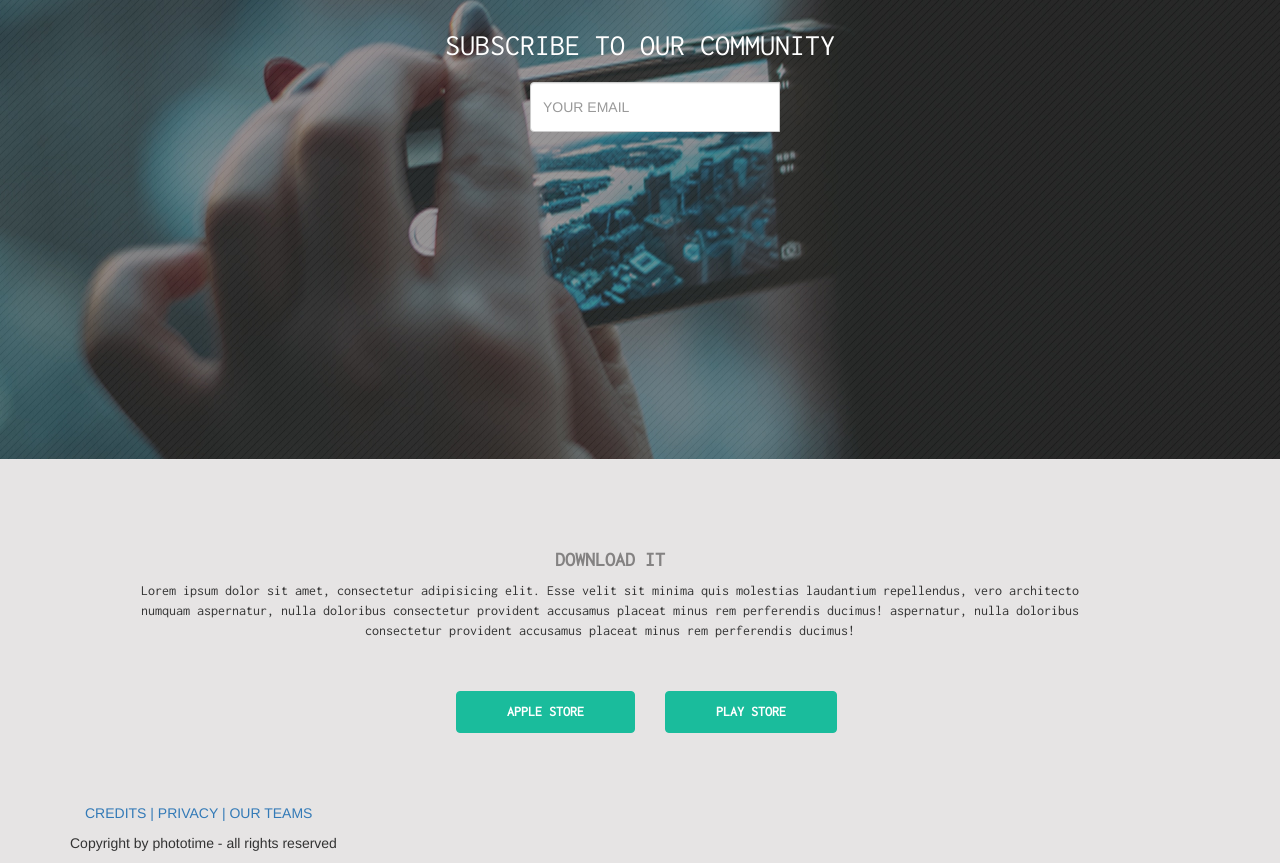
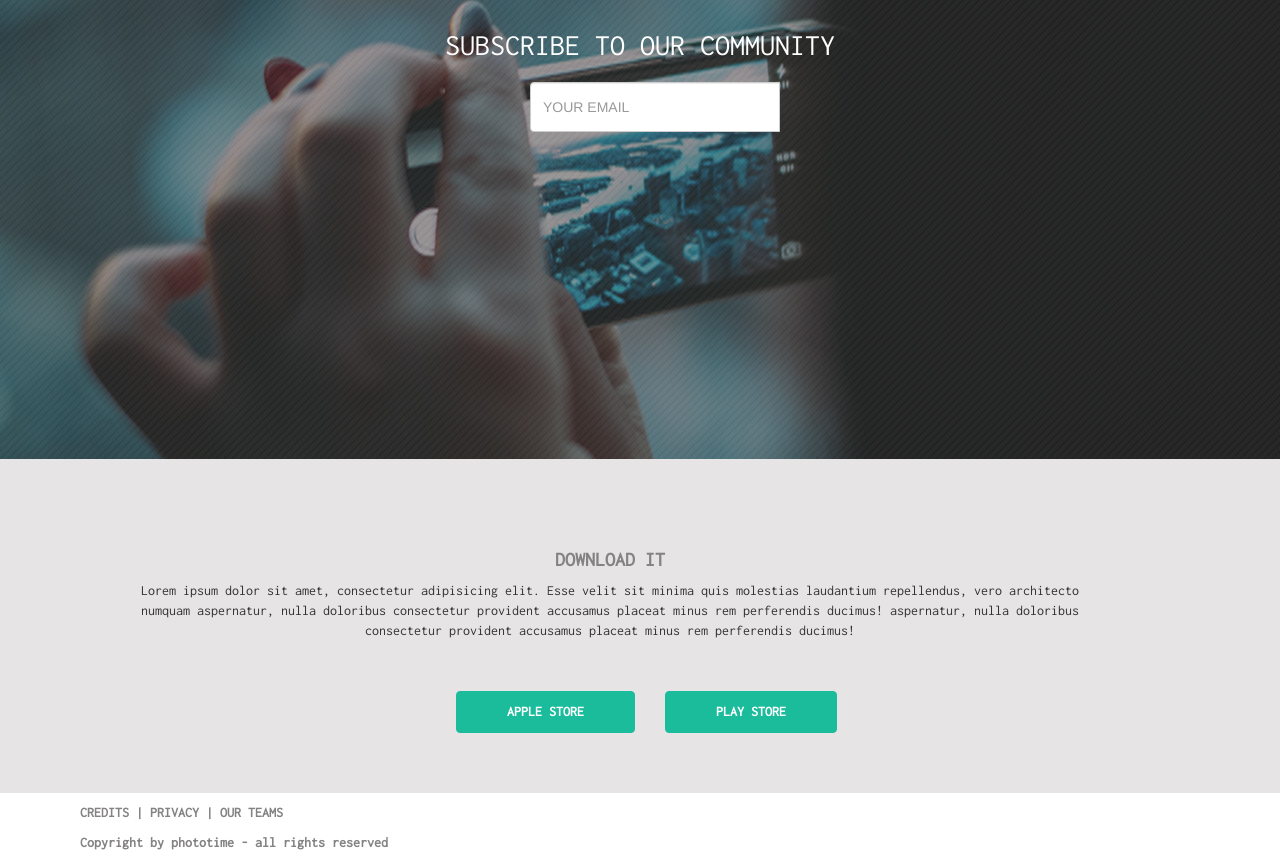
Before and after one commit to milily/ejercicio-photolab, a website: page index.html in a window 1280 px wide. Shown: the part 2335-3198 px from the top of the page. Drawn offline with Linux system fonts and the light colour scheme.

Commit message:
footer listo

```diff
--- a/assets/sass/_bases.scss
+++ b/assets/sass/_bases.scss
@@ -185,3 +185,23 @@ body{
 		}
 	}
 }
+/* FOOTER */
+footer{
+	background-color: $blanco;
+	.row{
+		div{
+			ul{
+				li{
+					a{
+						margin-left: 50px;
+						@include pie();
+					}
+				}
+				p{
+					margin-left: 65px;
+					@include pie();
+				}
+			}
+		}
+	}
+}
--- a/assets/sass/_mixins.scss
+++ b/assets/sass/_mixins.scss
@@ -18,3 +18,8 @@
 	font-family: $font-archivo;
 	color: $verde;
 }
+@mixin pie{
+	font-family: $font-archivo;
+	color: $gris;
+	font-weight: bold;
+}
--- a/index.html
+++ b/index.html
@@ -112,7 +112,7 @@
 		</div>
 	</section>
 	<!-- FOOTER -->
-	<footer class="container">
+	<footer class="container-fluid">
 		<div class="row">
 			<div class="col-lg-4 col-md-4 col-sm-4 col-xs-4">
 				<ul class="nav">
```
Also changed, not shown: dist/css/style.min.css, 1 other file.
